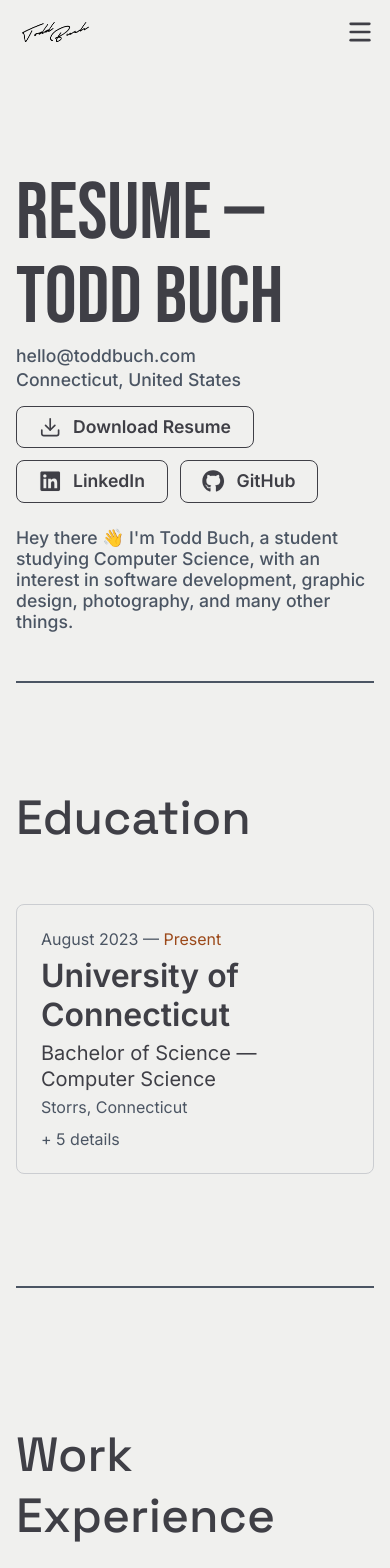
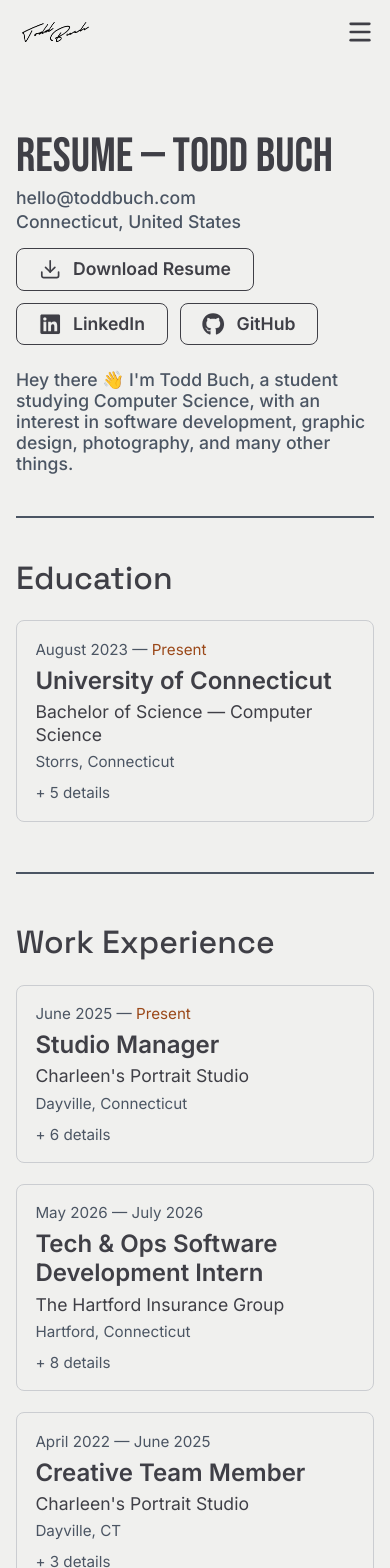
Before and after one commit to todd-buch/Portfolio, a React (Vite) app: page /resume in a window 390 px wide. Shown: the top 1568 px of the page. Built offline with nearby package versions, Linux system fonts and the light colour scheme.

Commit message:
Smaller font, less spacing for resume on mobile

```diff
--- a/src/pages/Resume/Resume.css
+++ b/src/pages/Resume/Resume.css
@@ -148,11 +148,36 @@
 @media (max-width: 640px) {
   .resume-container {
     margin-top: 88px;
-    padding: 1.25rem 1rem 4rem;
+    padding: 1.25rem 1rem 3rem;
+  }
+
+  .resume-section {
+    margin-bottom: 2rem;
+  }
+
+  .resume-section-text {
+    margin-bottom: 2rem;
   }
 
   .resume-section-text h1 {
-    margin-bottom: 0.2rem;
+    margin: 1.5rem 0 0.2rem;
+    font-size: 3rem;
+  }
+
+  .resume-container h2 {
+    font-size: 2rem;
+    margin-top: 0.5rem;
+    margin-bottom: 0.75rem;
+  }
+
+  .resume-divider {
+    margin-top: 2.5rem;
+    margin-bottom: 2.5rem;
+  }
+
+  .resume-divider-small {
+    margin-top: -0.5rem;
+    margin-bottom: 2rem;
   }
 
   .resume-contact-meta {
@@ -171,20 +196,6 @@
     grid-template-columns: 1fr;
   }
 
-  .resume-card-title {
-    font-size: 2rem;
-  }
-
-  .resume-card-subtitle {
-    font-size: 1.25rem;
-  }
-
-  .resume-card-date,
-  .resume-card-location,
-  .resume-card-details-toggle {
-    font-size: 1rem;
-  }
-
   .resume-card .action-btn,
   .resume-card-details .action-btn {
     max-width: 100%;
@@ -194,6 +205,6 @@
   }
 
   .skill-category-title {
-    font-size: 1.25rem;
+    font-size: 1.1rem;
   }
 }
--- a/src/pages/Resume/Reuseable-Components/Resume_Card_Template.css
+++ b/src/pages/Resume/Reuseable-Components/Resume_Card_Template.css
@@ -115,3 +115,25 @@
 .resume-card-details > *:last-child {
   margin-bottom: 0;
 }
+
+@media (max-width: 640px) {
+  .resume-card {
+    padding: 1.15rem;
+    margin-top: 0.65rem;
+    margin-bottom: 0.65rem;
+  }
+
+  .resume-card-title {
+    font-size: 1.5rem;
+  }
+
+  .resume-card-subtitle {
+    font-size: 1.1rem;
+  }
+
+  .resume-card-date,
+  .resume-card-location,
+  .resume-card-details-toggle {
+    font-size: 0.95rem;
+  }
+}
```
